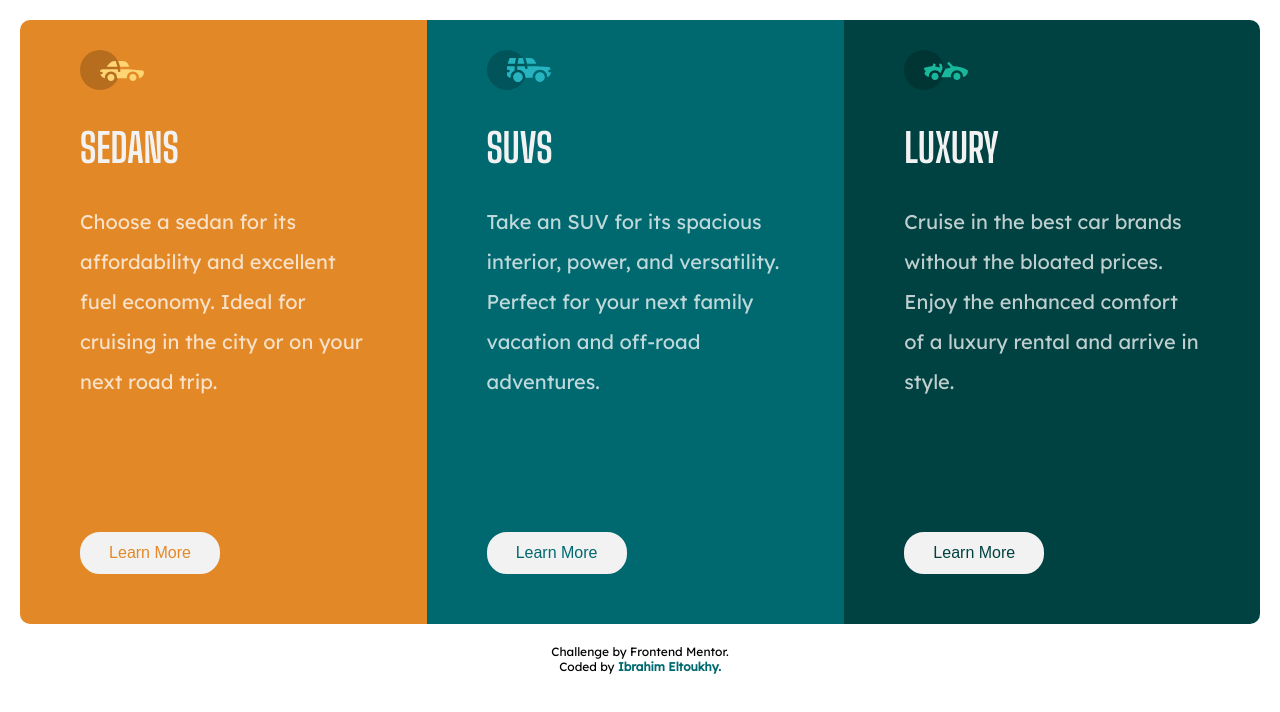
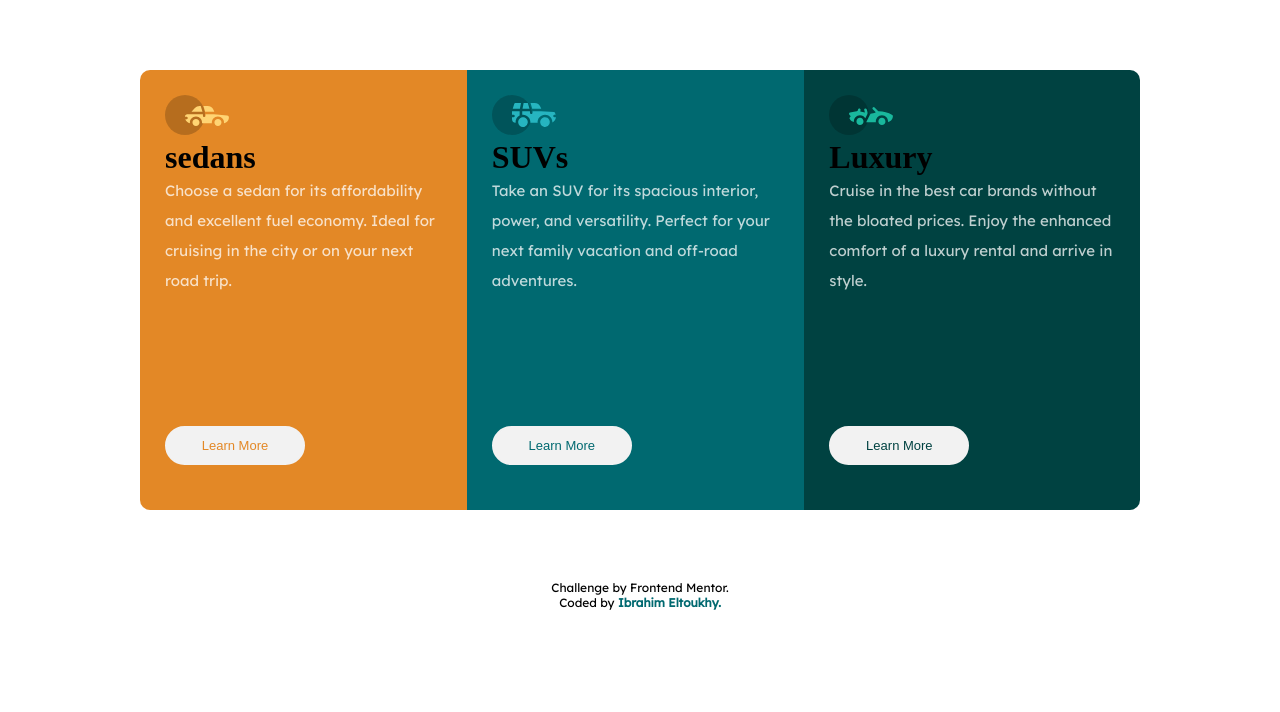
Before and after one commit to Ibrahim-Eltoukhy/3-column-preview-card-component-main, a plain HTML site: page index.html in a window 1280 px wide. Drawn offline with Linux system fonts and the light colour scheme.

Commit message:
Update style.css

```diff
--- a/css/style.css
+++ b/css/style.css
@@ -3,7 +3,7 @@
   padding: 0;
   margin: 0;
 }
-h1 {
+h2 {
   font-family: "Big Shoulders Display", cursive;
   color: hsl(0, 0%, 95%);
   text-transform: uppercase;
@@ -14,18 +14,21 @@ p {
   font-family: "Lexend Deca", sans-serif;
   color: hsla(0, 0%, 100%, 0.75);
   line-height: 2;
-  font-size: 20px;
+  font-size: 15px;
   margin-bottom: 110px;
 }
-
+main {
+  background-color: hsla(0, 0%, 100%, 0.75);
+}
 .container {
   overflow: hidden;
   border-radius: 10px;
   display: flex;
-  margin: 20px;
+  margin: 70px auto;
+  max-width: 1000px;
 }
 .sec {
-  padding: 30px 60px;
+  padding: 25px;
 }
 @media (max-width: 761px) {
   .container {
@@ -57,7 +60,7 @@ button {
   background-color: hsl(0, 0%, 95%);
   border: 2px solid hsl(0, 0%, 95%);
   margin: 20px auto;
-  font-size: 16px;
+  font-size: 13px;
 }
 .btn-sedan {
   color: hsl(31, 77%, 52%);
```
